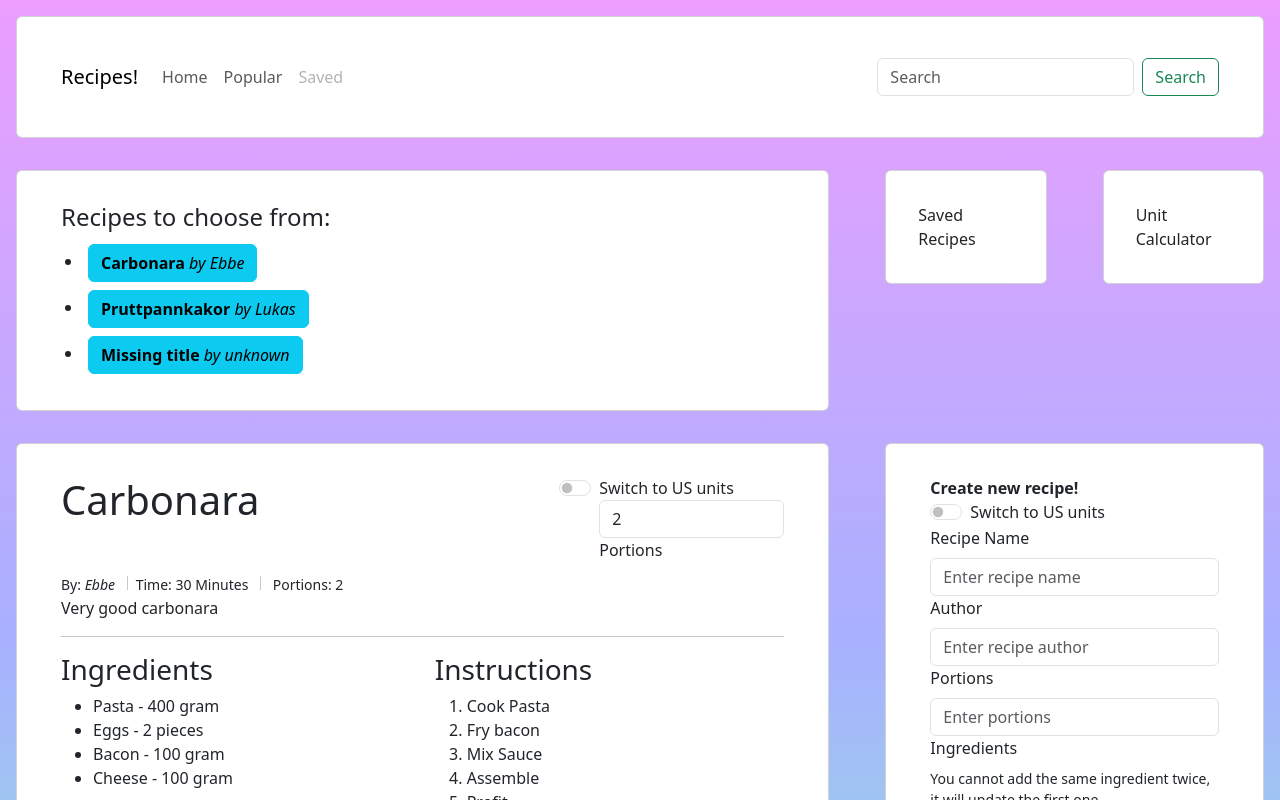
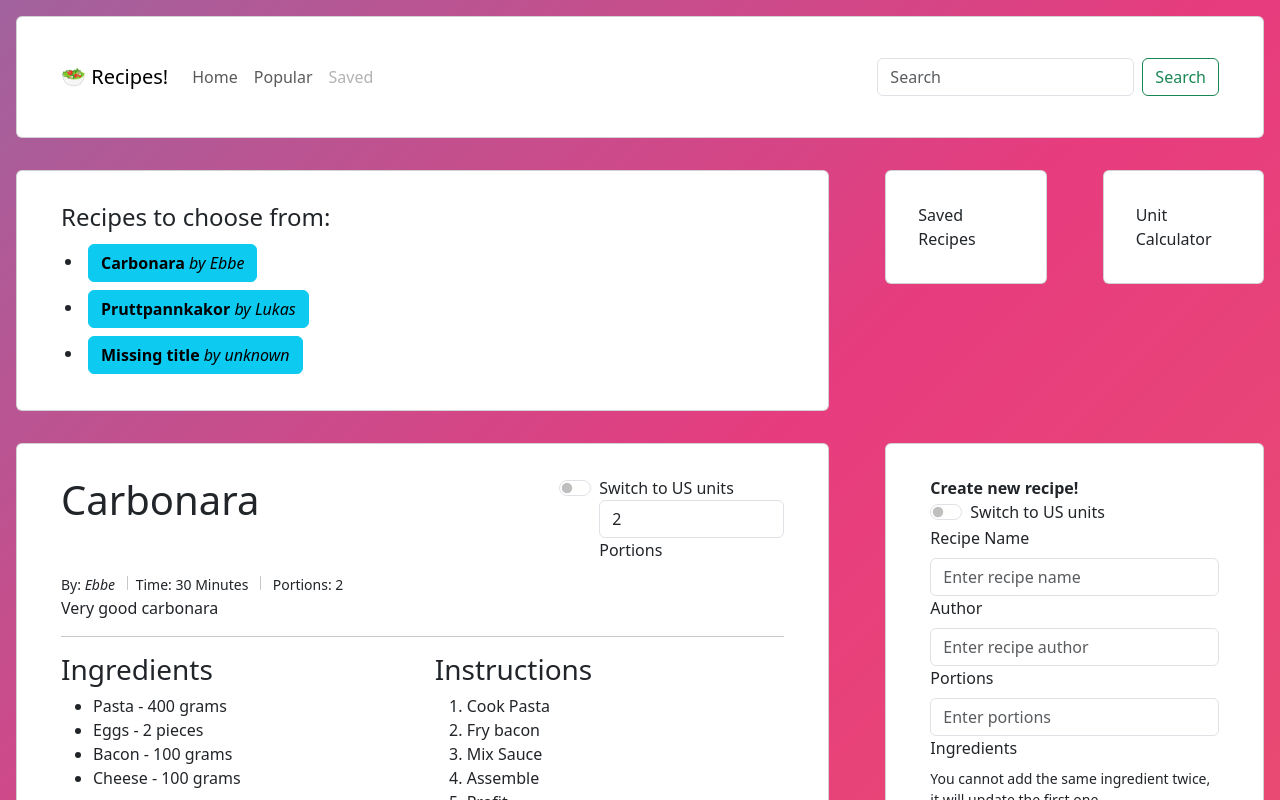
Before and after one commit to ebaynissen/recipe-app, a React (Vite) app: page / in a window 1280 px wide. Shown: the top 800 px of the page. Built offline with nearby package versions, Linux system fonts and the light colour scheme.

Commit message:
✨ Search upper/lowercase &  tags/ingredients

```diff
--- a/src/classes/CookBook.js
+++ b/src/classes/CookBook.js
@@ -3,17 +3,17 @@ import { Recipe } from "./Recipe.js";
 export const cookbook = [
     new Recipe(
       "Carbonara",  "Ebbe",
-      {"Pasta" : {amount:400, unit:"gram"}, "Eggs": { amount:2, unit:"pieces"}, "Bacon" : {amount:100, unit:"gram"}, "Cheese" : {amount:100 , unit:"gram"}},
+      {"Pasta" : {amount:400, unit:"grams"}, "Eggs": { amount:2, unit:"pieces"}, "Bacon" : {amount:100, unit:"grams"}, "Cheese" : {amount:100 , unit:"grams"}},
       "30",
       "Very good carbonara",
-      ["Cook Pasta", "Fry bacon", "Mix Sauce", "Assemble", "Profit"], false, 2
+      ["Cook Pasta", "Fry bacon", "Mix Sauce", "Assemble", "Profit"], false, 2, {"Filling": true, "Tasty": true}
     ),
     new Recipe(
       "Pruttpannkakor", "Lukas",
-      {"Pasta" : {amount:500, unit:"gram"}, "Eggs": { amount:4, unit:"pieces"}, "Milk" : {amount:200, unit:"gram"}, "Farts" : {amount:200 , unit:"megatons"}},
+      {"Eggs": { amount:4, unit:"pieces"}, "Milk" : {amount:200, unit:"grams"}, Flour : {amount: 100, unit:"grams"} ,"Farts" : {amount:200 , unit:"megatons"}},
       "30",
       "Very good carbonara2",
-      ["Cook Pasta", "Fry bacon", "Mix Sauce2", "Assemble", "Profit"], false, 4
+      ["Mix", "Fry", "Fart"], false, 4, {"Smelly": true, "Tasty": false}
     ),
     new Recipe(/* Empty Test */)
 ]
--- a/src/classes/Recipe.js
+++ b/src/classes/Recipe.js
@@ -11,7 +11,8 @@ export class Recipe {
         description = "Missing description",
         steps = ["Missing Steps"],
         unitUS = false,
-        portions = 2
+        portions = 0,
+        tags = {}
     ) {
         this.name = name;
         this.author = author;
@@ -21,6 +22,7 @@ export class Recipe {
         this.steps = steps;
         this.unitUS = unitUS;
         this.portions = portions;
+        this.tags = tags;
     }
 
     getIngredients(multiplier = 1, unitUS = false) {
--- a/src/components/Navigation.jsx
+++ b/src/components/Navigation.jsx
@@ -3,15 +3,22 @@ import { Container, Nav, Navbar, Form, Button} from 'react-bootstrap'
 export default function Navigation({recipes, searched}) {
     function handleSearch() {
         let search = document.getElementById("search").value;
-        if(recipes.map(recipe => recipe.name).includes(search)) {
-          searched(recipes.filter(recipe => recipe.name === search)[0]);
-        }
+        let res = recipes.filter(recipe =>
+          recipe.name.toLowerCase() === search.trim().toLowerCase() ||
+          recipe.tags[search.trim().toLowerCase()] ||
+          recipe.tags[toCapitalize(search.trim())] ||
+          recipe.ingredients[search.trim().toLowerCase()] ||
+          recipe.ingredients[toCapitalize(search.trim())]
+        ) ?? []
+
+        if (res.length === 1) searched(res[0]);
+        else if(res.length > 1) alert("Multiple recipes found, please be more specific");
     }
 
     return (
       <Navbar expand="lg">
       <Container fluid>
-        <Navbar.Brand href="#">Recipes!</Navbar.Brand>
+        <Navbar.Brand href="#">🥗 Recipes!</Navbar.Brand>
         <Navbar.Toggle aria-controls="navbarScroll" />
         <Navbar.Collapse id="navbarScroll">
           <Nav className="me-auto my-2 my-lg-0" style={{ maxHeight: '100px' }} navbarScroll>
@@ -34,3 +41,7 @@ export default function Navigation({recipes, searched}) {
     </Navbar>
     )
 }
+
+export const toCapitalize = (str) => {
+  return str.charAt(0).toUpperCase() + str.slice(1);
+};
--- a/src/css/App.css
+++ b/src/css/App.css
@@ -1,11 +1,17 @@
 .verycoolbackground {
-    background: hsla(154, 100%, 76%, 1);
+    background: linear-gradient(-45deg, #ee7752, #e73c7e, #23a6d5, #23d5ab);
+	background-size: 400% 400%;
+	animation: gradient 15s ease infinite;
+}
 
-    background: linear-gradient(90deg, hsla(154, 100%, 76%, 1) 0%, hsla(234, 100%, 83%, 1) 50%, hsla(288, 100%, 81%, 1) 100%);
-
-    background: -moz-linear-gradient(90deg, hsla(154, 100%, 76%, 1) 0%, hsla(234, 100%, 83%, 1) 50%, hsla(288, 100%, 81%, 1) 100%);
-
-    background: -webkit-linear-gradient(90deg, hsla(154, 100%, 76%, 1) 0%, hsla(234, 100%, 83%, 1) 50%, hsla(288, 100%, 81%, 1) 100%);
-
-    filter: progid: DXImageTransform.Microsoft.gradient( startColorstr="#84FFC9", endColorstr="#AAB2FF", GradientType=1 );
+@keyframes gradient {
+	0% {
+		background-position: 0% 50%;
+	}
+	50% {
+		background-position: 100% 50%;
+	}
+	100% {
+		background-position: 0% 50%;
+	}
 }
```
